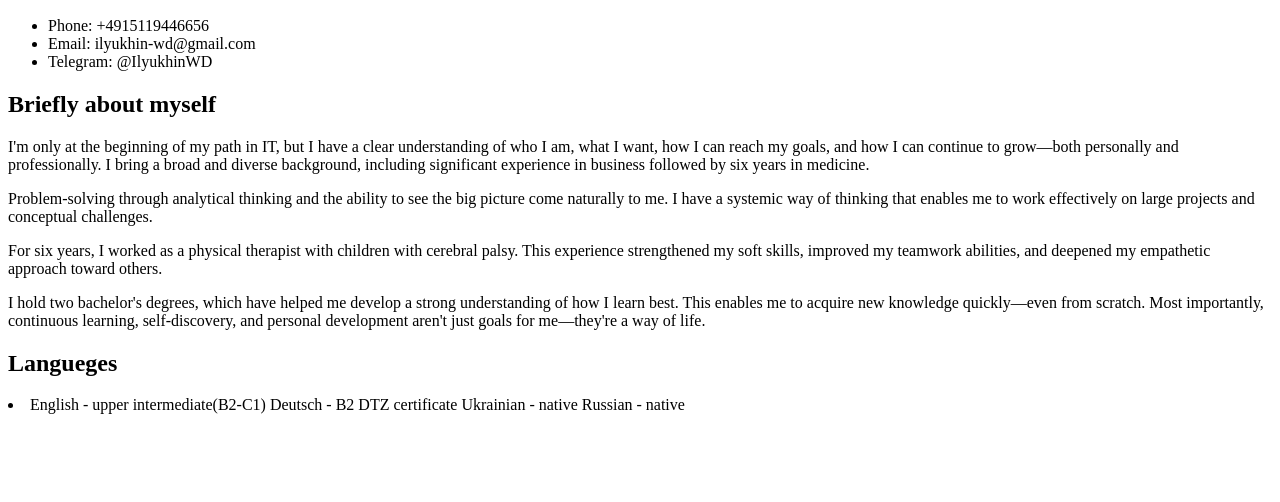
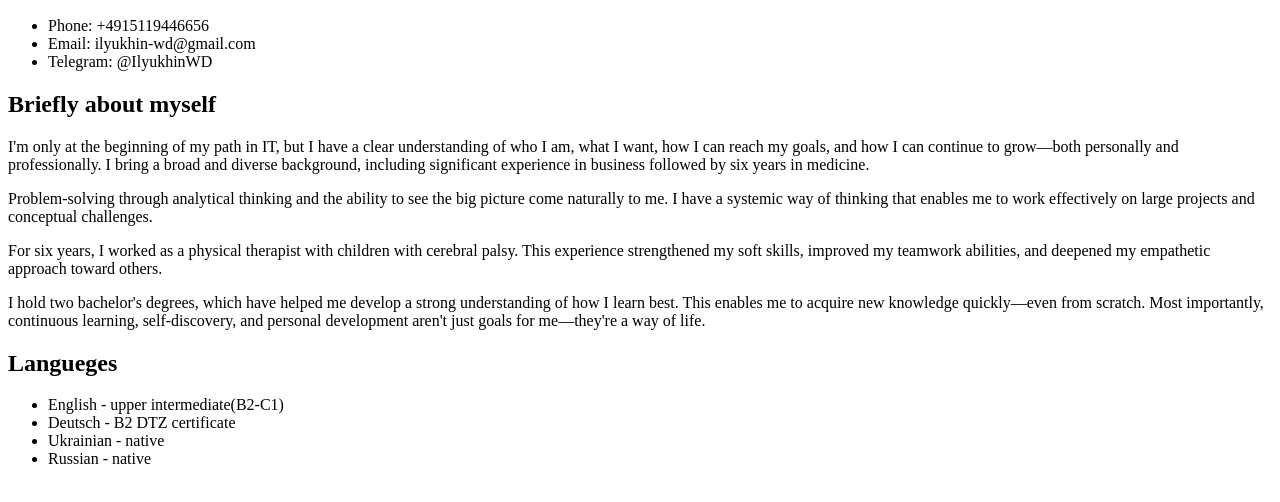
Before and after one commit to Ilyukhin-wd/rsschool-cv, a plain HTML site: page index.html in a window 1280 px wide. Shown: the part 110-612 px from the top of the page. Drawn offline with Linux system fonts and the light colour scheme.

Commit message:
feat:update index.html

```diff
--- a/index.html
+++ b/index.html
@@ -46,10 +46,12 @@
     </section>
     <section>
       <h2>Langueges</h2>
-      <li>
-        English - upper intermediate(B2-C1) Deutsch - B2 DTZ certificate
-        Ukrainian - native Russian - native
-      </li>
+      <ul>
+        <li>English - upper intermediate(B2-C1)</li>
+        <li>Deutsch - B2 DTZ certificate</li>
+        <li>Ukrainian - native</li>
+        <li>Russian - native</li>
+      </ul>
     </section>
   </body>
 </html>
```
